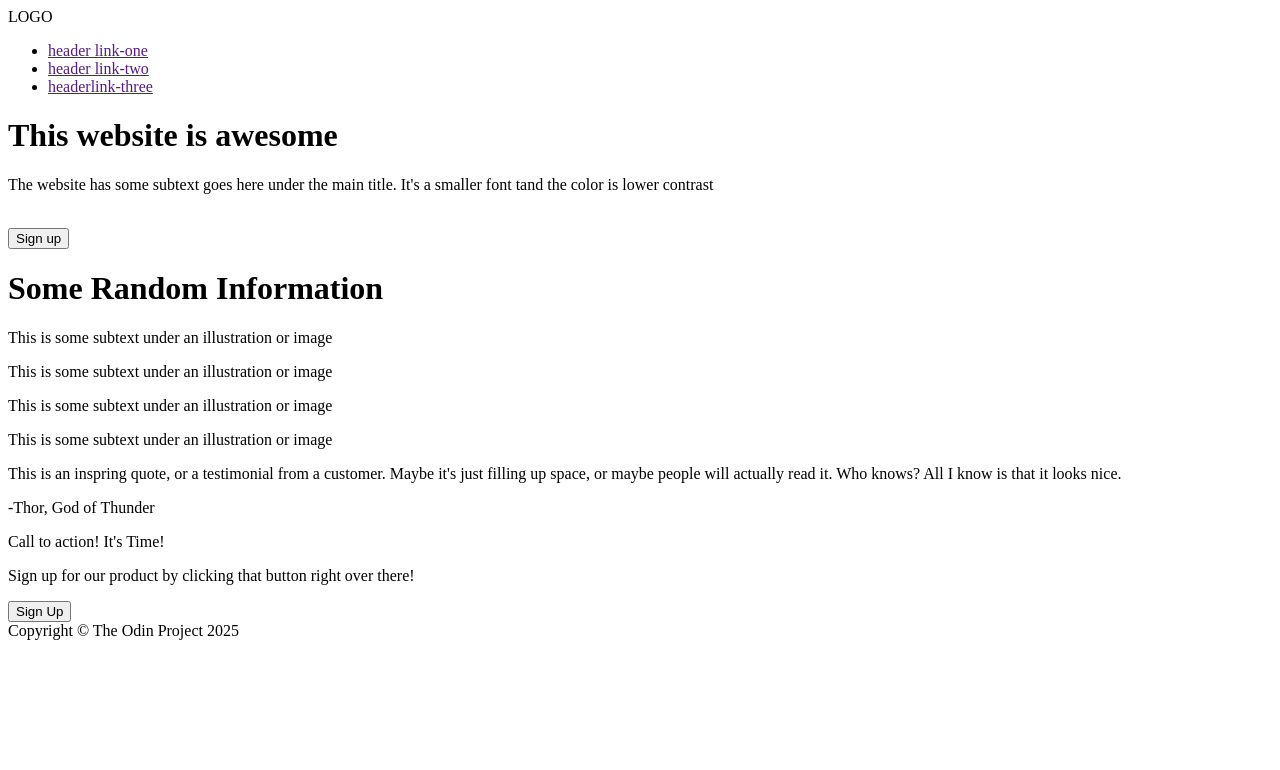
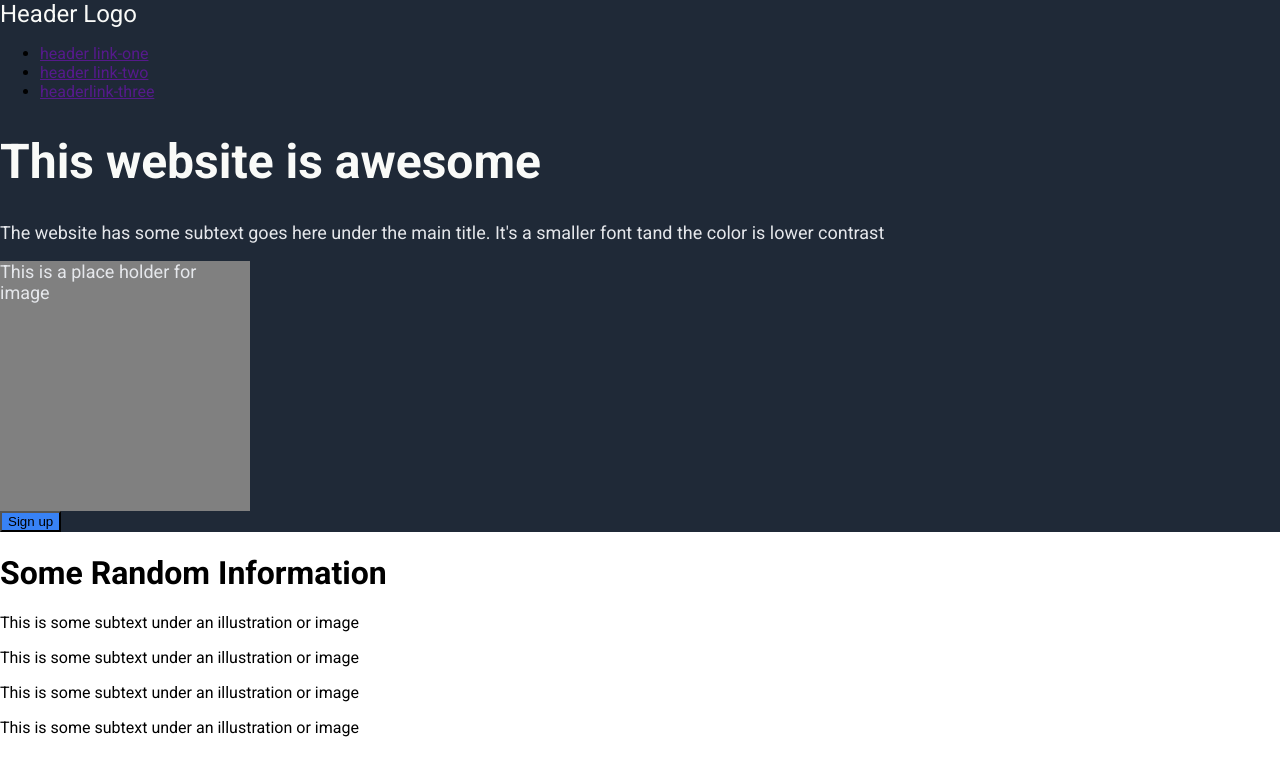
Before and after one commit to IamCosima/Landing-Page, a plain HTML site: page index.html in a window 1280 px wide. Shown: the top 770 px of the page. Drawn offline with Linux system fonts and the light colour scheme.

Commit message:
Added Basic colors and font styles to landing page

```diff
--- a/index.html
+++ b/index.html
@@ -12,7 +12,7 @@
     <div class="header">
         <div class="right">
         <div class="logo">
-          LOGO
+          Header Logo
         </div>
         <ul class="links">
           <li><a href="">header link-one</a></li>
@@ -20,10 +20,10 @@
           <li><a href="">headerlink-three</a></li>
         </ul>
         <div class="container">
-       <h1>This website is awesome</h1>
-       <p>The website has some subtext goes here under the main title. It's a smaller font tand the color is lower contrast</p>
+       <h1 class="Hero-main">This website is awesome</h1>
+       <p class="Hero-secondary">The website has some subtext goes here under the main title. It's a smaller font tand the color is lower contrast</p>
        <div class="imgcontainer">
-        <img src="" alt="">
+        <p class="Hero-secondary">This is a place holder for image</p>
         </div>
        <div>
         <button>Sign up</button>
--- a/main.css
+++ b/main.css
@@ -0,0 +1,54 @@
+@import url('https://fonts.googleapis.com/css2?family=Roboto:wght@400;700&display=swap');
+
+body{
+    height: 100vh;
+    margin: 0;
+    overflow: hidden;
+    font-family: Roboto, sans-serif;
+}
+
+
+button{
+    background-color: #3882F6;
+}
+
+
+.logo{
+    font-size: 24px;
+    color: #F9FAF8;
+}
+.header{
+background-color: #1F2937;
+
+}
+
+.Hero-main{
+    font-size: 48px;
+    font-weight: 900;
+    color: #F9FAF8;
+}
+.Hero-secondary{
+    font-size: 18px;
+    color: #E5E7EB;
+
+}
+.imgcontainer{
+    width: 250px;
+    height: 250px;
+    background-color: gray;
+}
+
+
+.quote-container{
+    background-color: #E5E7EB;
+    font-size: 36px;
+    font-style: light italic;
+    color: #1F2937;
+}
+.callto-container{
+    background-color: #3882F6;
+}
+
+.footer{
+    background-color: #1F2937;
+}
```
